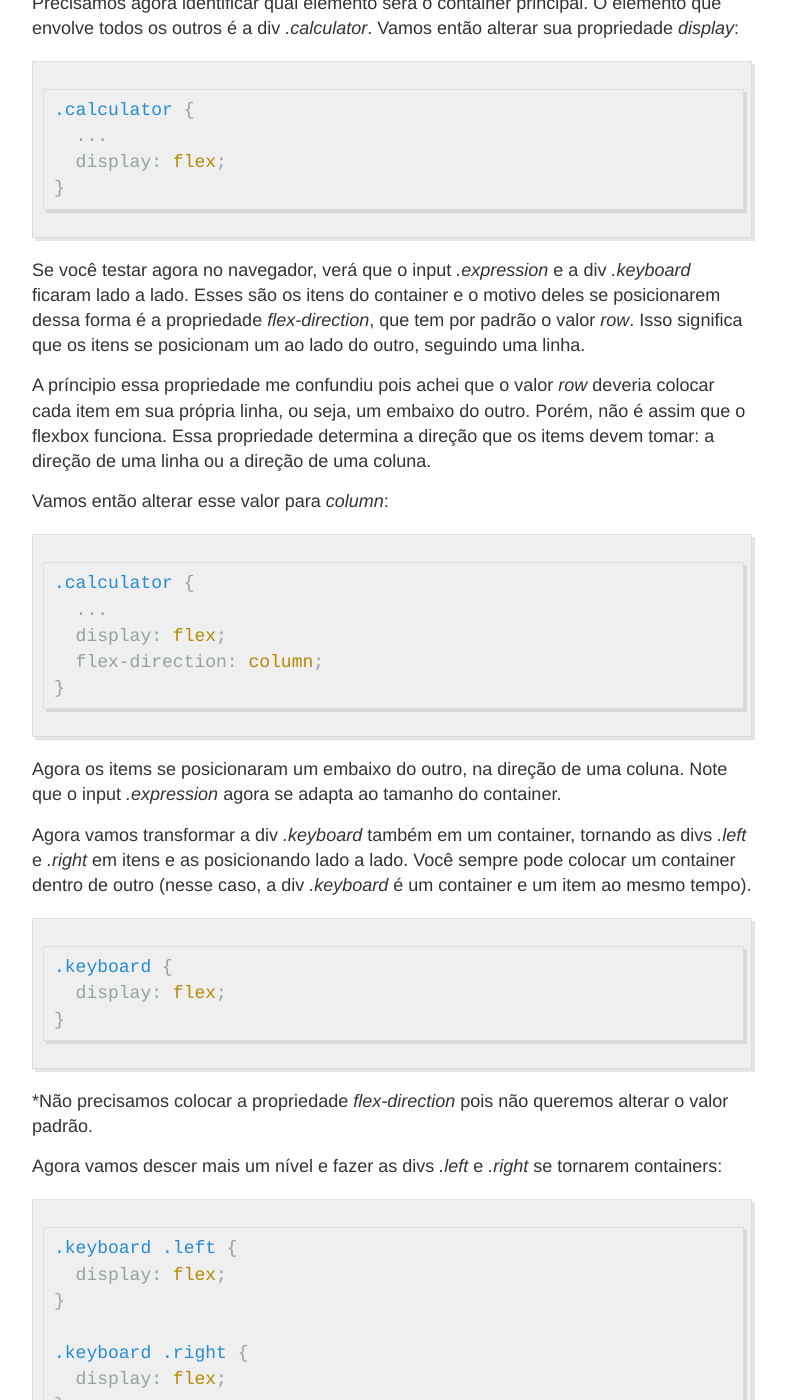
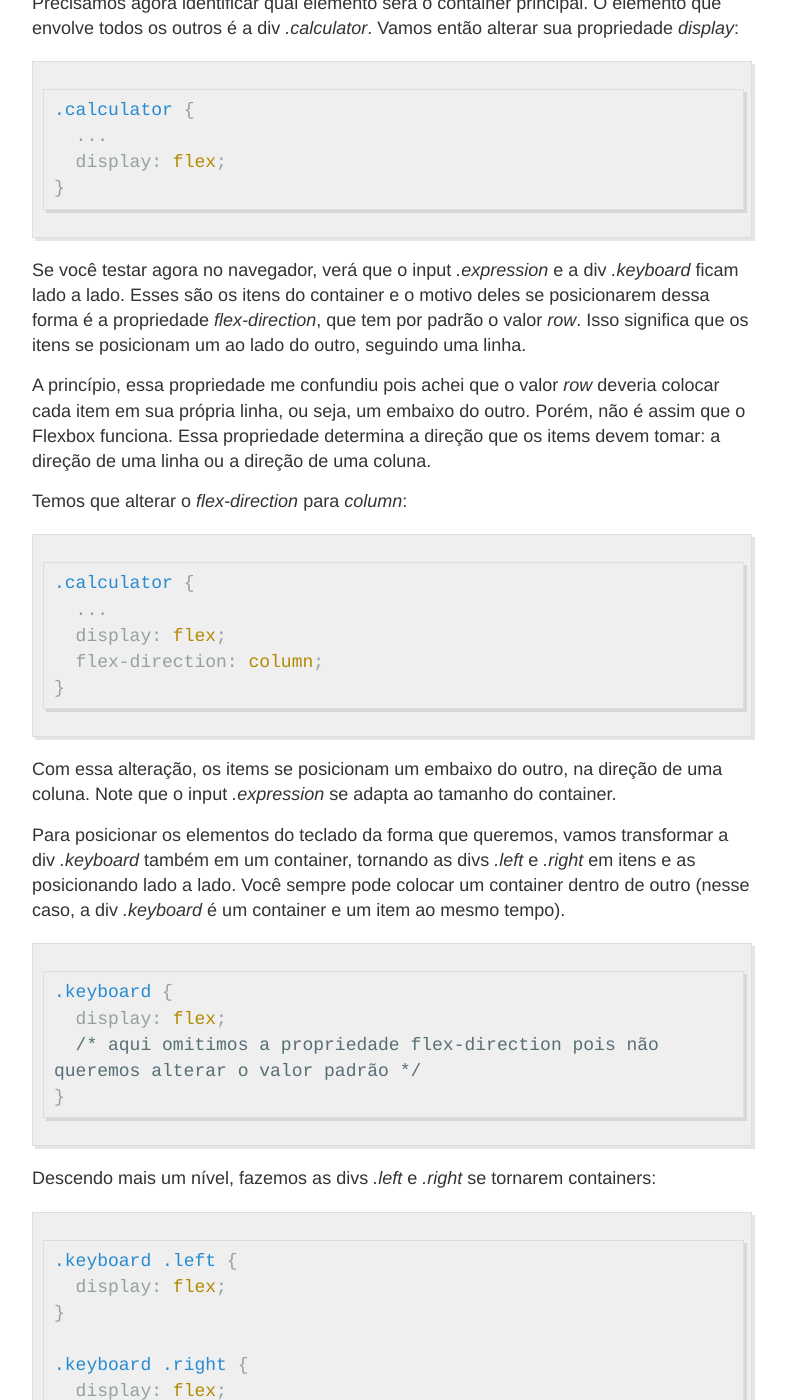
Before and after one commit to mvtenorio/mvtenorio.github.io, a Jekyll site: the page built from _posts/2015-12-01-fazendo-uma-calculadora-com-vuejs-e-flexbox-parte-1.md, in a window 1280 px wide and 1400 px high, scrolled down 4385 px. Shown: the whole window, without its empty margins (248-1034 px from the left). Built offline with Jekyll 4.4.1, drawn with Linux system fonts in a browser that asks for light colours; Markdown is read by kramdown in place of the engine named in the settings; some of the changed text lies outside the part shown.

Commit message:
Melhorar texto

````diff
--- a/_posts/2015-12-01-fazendo-uma-calculadora-com-vuejs-e-flexbox-parte-1.md
+++ b/_posts/2015-12-01-fazendo-uma-calculadora-com-vuejs-e-flexbox-parte-1.md
@@ -95,7 +95,7 @@ Vamos ao código, então. O objetivo é criar uma interface parecida com a calcu
 </html>
 ```
 
-Depois, vamos criar o arquivo CSS referenciado no *index.html* e aplicar um pouco de estilo para que a calculadora se pareça um pouco mais com o produto final.
+Depois, criamos o arquivo CSS referenciado no *index.html* e aplicamos um pouco de estilo para que a calculadora se pareça um pouco mais com o produto final.
 
 ```css
 /* css/style.css */
@@ -127,7 +127,7 @@ Depois, vamos criar o arquivo CSS referenciado no *index.html* e aplicar um pouc
 }
 ```
 
-Após criar os dois arquivos, abra o arquivo *index.html* no seu navegador e veja o resultado. Você pode notar que o input *.expression* utrapassou os limites da div *.calculator* devido ao valor colocado na propriedade *font-size*. Isso será corrigido automaticamente ao usar o flexbox.
+Após criar os dois arquivos, abra o arquivo *index.html* no seu navegador e veja o resultado. Você pode notar que o input *.expression* utrapassa os limites da div *.calculator* devido ao valor colocado na propriedade *font-size*. Isso será corrigido automaticamente ao usar o Flexbox.
 
 Precisamos agora identificar qual elemento será o container principal. O elemento que envolve todos os outros é a div *.calculator*. Vamos então alterar sua propriedade *display*:
 
@@ -138,11 +138,11 @@ Precisamos agora identificar qual elemento será o container principal. O elemen
 }
 ```
 
-Se você testar agora no navegador, verá que o input *.expression* e a div *.keyboard* ficaram lado a lado. Esses são os itens do container e o motivo deles se posicionarem dessa forma é a propriedade *flex-direction*, que tem por padrão o valor *row*. Isso significa que os itens se posicionam um ao lado do outro, seguindo uma linha.
+Se você testar agora no navegador, verá que o input *.expression* e a div *.keyboard* ficam lado a lado. Esses são os itens do container e o motivo deles se posicionarem dessa forma é a propriedade *flex-direction*, que tem por padrão o valor *row*. Isso significa que os itens se posicionam um ao lado do outro, seguindo uma linha.
 
-A príncipio essa propriedade me confundiu pois achei que o valor *row* deveria colocar cada item em sua própria linha, ou seja, um embaixo do outro. Porém, não é assim que o flexbox funciona. Essa propriedade determina a direção que os items devem tomar: a direção de uma linha ou a direção de uma coluna.
+A princípio, essa propriedade me confundiu pois achei que o valor *row* deveria colocar cada item em sua própria linha, ou seja, um embaixo do outro. Porém, não é assim que o Flexbox funciona. Essa propriedade determina a direção que os items devem tomar: a direção de uma linha ou a direção de uma coluna.
 
-Vamos então alterar esse valor para *column*:
+Temos que alterar o *flex-direction* para *column*:
 
 ```css
 .calculator {
@@ -152,18 +152,18 @@ Vamos então alterar esse valor para *column*:
 }
 ```
 
-Agora os items se posicionaram um embaixo do outro, na direção de uma coluna. Note que o input *.expression* agora se adapta ao tamanho do container.
+Com essa alteração, os items se posicionam um embaixo do outro, na direção de uma coluna. Note que o input *.expression* se adapta ao tamanho do container.
 
-Agora vamos transformar a div *.keyboard* também em um container, tornando as divs *.left* e *.right* em itens e as posicionando lado a lado. Você sempre pode colocar um container dentro de outro (nesse caso, a div *.keyboard* é um container e um item ao mesmo tempo).
+Para posicionar os elementos do teclado da forma que queremos, vamos transformar a div *.keyboard* também em um container, tornando as divs *.left* e *.right* em itens e as posicionando lado a lado. Você sempre pode colocar um container dentro de outro (nesse caso, a div *.keyboard* é um container e um item ao mesmo tempo).
 
 ```css
 .keyboard {
   display: flex;
+  /* aqui omitimos a propriedade flex-direction pois não queremos alterar o valor padrão */
 }
 ```
-\*Não precisamos colocar a propriedade *flex-direction* pois não queremos alterar o valor padrão.
 
-Agora vamos descer mais um nível e fazer as divs *.left* e *.right* se tornarem containers:
+Descendo mais um nível, fazemos as divs *.left* e *.right* se tornarem containers:
 
 ```css
 .keyboard .left {
@@ -175,7 +175,7 @@ Agora vamos descer mais um nível e fazer as divs *.left* e *.right* se tornarem
 }
 ```
 
-Em ambas as divs, os elementos se posicionaram em linha, como esperado. No caso da div *.left* precisamos que os itens se dividam em mais linhas para que caibam dentro do container. Fazemos isso com a propriedade *flex-wrap*:
+Em ambas as divs, os elementos se posicionam em linha, como esperado. No caso da div *.left* precisamos que os itens se dividam em mais linhas para que caibam dentro do container. Fazemos isso com a propriedade *flex-wrap*:
 
 ```css
 .keyboard .left {
@@ -225,7 +225,7 @@ Após isso, volte a propriedade *flex* para o valor correto.
 
 ****
 
-Agora a calculadora já está quase pronta, mas a ordem dos botões está diferente do que queremos. Você pode, é claro, simplesmente alterar a ordem dos elementos no html, mas o flexbox também possui a capacidade de alterar a ordem dos itens com a propriedade *order*.
+Agora a calculadora já está quase pronta, mas a ordem dos botões está diferente da que queremos. Você pode, é claro, simplesmente alterar a ordem dos elementos no html, mas o Flexbox também possui a capacidade de alterar a ordem dos itens com a propriedade *order*.
 
 Ela funciona como um peso. Por padrão, todos os itens tem peso 1 e os itens que tiverem peso maior ficam por último. Para colocar os itens na ordem correta, faça o seguinte:
 
@@ -248,6 +248,6 @@ O resultado final deve ser esse:
 
 ![Calculadora final]({{ site.baseurl }}/images/001/calculadora-final.png "Calculadora final")
 
-Concluindo, o Flexbox deixa bem mais fácil a tarefa de criar uma interface usando apenas CSS sem utilizar um framework como o bootstrap e, principalmente, sem usar *float* e *clear* pra lá e pra cá.
+Concluindo, podemos ver que o Flexbox simplifica a tarefa de criar uma interface usando apenas CSS sem utilizar um framework como o bootstrap e, principalmente, sem a necessidade de usar *float* e *clear*.
 
 Mas pra que serve uma calculadora que não faz nada, né? No próximo post, vou mostrar como adicionar as funções de uma calculadora usando o framework Vue.js. Em um terceiro post, vou explicar como adicionar prefixos no CSS para navegadores mais antigos usando o [Autoprefixer](https://github.com/postcss/autoprefixer) com o Webpack como build tool.
````
Also changed, not shown: other parts of _posts/2015-12-01-fazendo-uma-calculadora-com-vuejs-e-flexbox-parte-1.md (+3 -3 lines).
